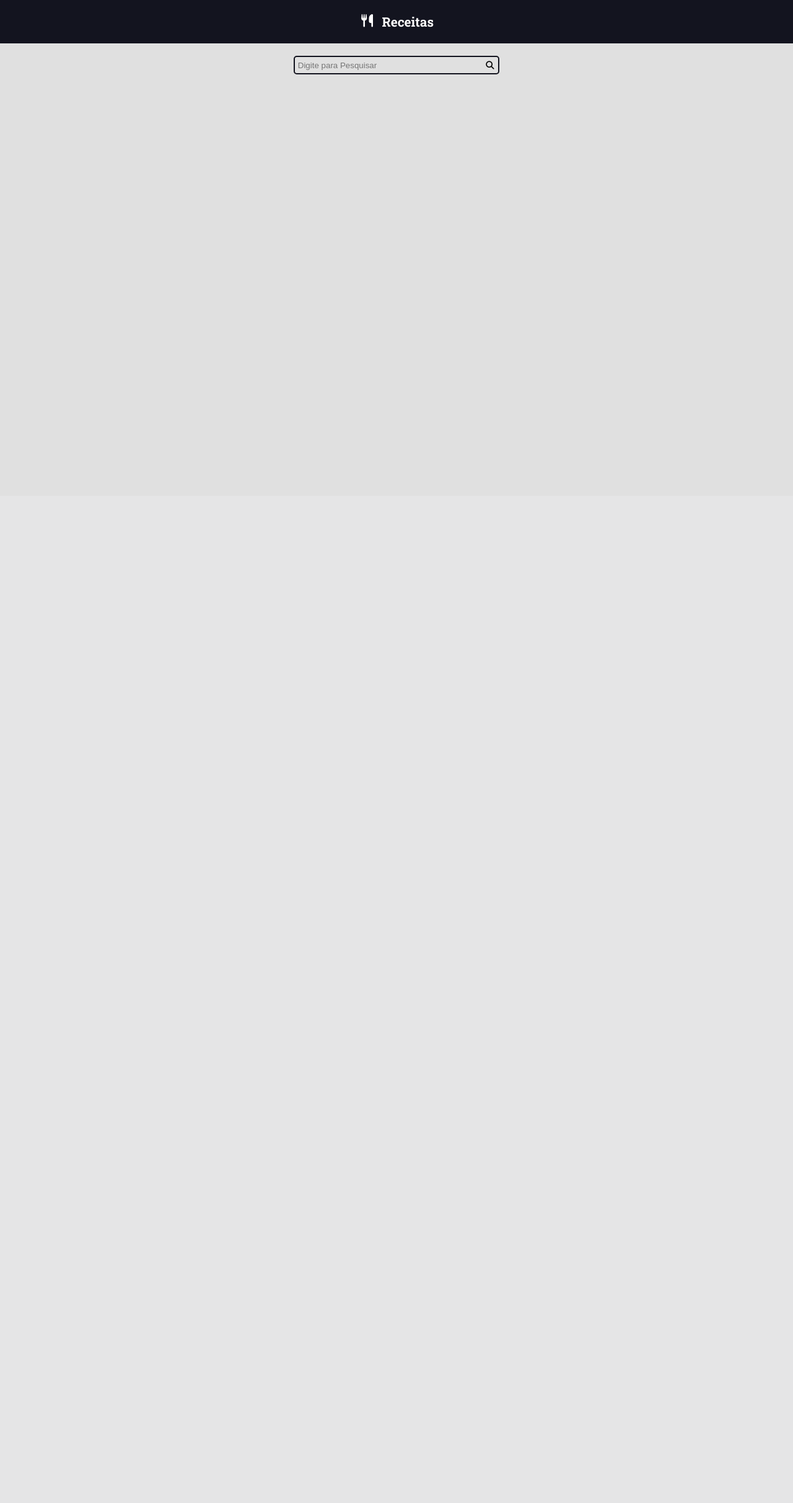
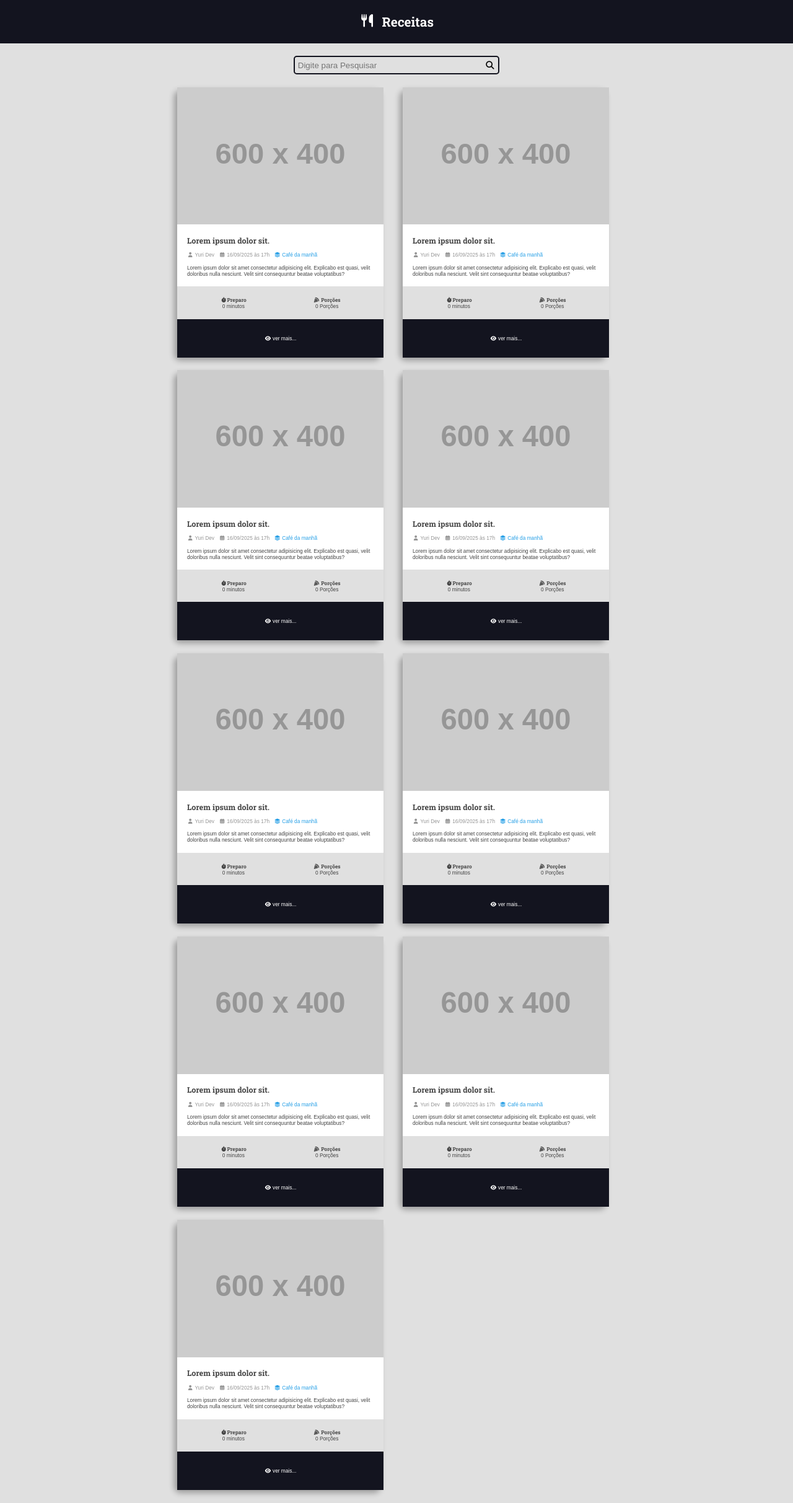
Before and after one commit to ftreitasyuri/recipes-website, a Django app: page / in a window 1280 px wide. Shown: the whole page at 62% size. Before the commit the page ends 120 px from the top, so only its background shows below. Run offline with Django 5.2, Linux system fonts and the light colour scheme; grey boxes labelled with a size stand in for pictures from a placeholder-image service; some libraries are stand-ins or nearby versions.

Commit message:
Feature/ uploading layout of card finished with button and style css

```diff
--- a/recipes/static/css/style.css
+++ b/recipes/static/css/style.css
@@ -44,6 +44,7 @@
     --spacing-gutter-large: 4rem;
 }
 
+
 * {
     padding: 0;
     margin: 0;
@@ -58,6 +59,7 @@ body {
     font-size: 1.6rem;
     font-family: var(--font-primary);
     background: var(--color-gray-1);
+    color: var(--color-dark-text);
 }
 
 h1,
@@ -148,6 +150,7 @@ h6 {
 .main-content{
     /* background: blue; */
     padding-top: 0;
+
 }
 
 .main-content-list{
@@ -156,5 +159,114 @@ h6 {
     gap: var(--spacing-gutter-large);
 }
 
+/* RECIPE CARD */
+.recipe{
+    background: var(--color-white);
+    box-shadow: -5px 5px 10px rgb(0, 0, 0, .3);
+    transform: scale(1);
+    transition: all 300ms ease-in-out;
+    border-radius: 10px;
+}
+.recipe img {
+    max-width: 100%;
+    background: var(--color-white);
+
+}
+
+
+.recipe-list-item{
+    max-width: 64rem;
+}
+
+.recipe-list-item:hover{
+    transform: scale(1.01);
+    box-shadow: -8px 5px 18px rgb(0, 0, 0, .3);
+
+}
+
+.recipe-title-container{
+    padding: var(--spacing-gutter-medium);
+    /* padding-bottom: calc(var(--spacing-gutter-medium) / 2); */
+    padding-bottom: 2rem;
+}
+/* END RECIPE CARD */
+
+/* AUTHOR DATA */
+.recipe-author{
+    padding: 0 var(--spacing-gutter-medium);
+
+    /* background-color: red; */
+}
+
+.recipe-author a{
+    color: var(--color-primary);
+    transition: all 300ms ease-in-out;
+    text-decoration: none;
+
+}
+
+.recipe-author a :hover{
+    color: var(--color-primary-dark);
+}
+
+.recipe-content{
+    padding: var(--spacing-gutter-medium);
+    padding-top: 2rem;
+
+
+}
+
+.recipe-author-item{
+    color: var(--color-gray-4);
+    margin-right: 1rem;
+}
+/* END AUTHOR DATA */
+
+/* RECIPE GOAL AND SERVINGS */
+
+.recipe-goal-container{
+    display: flex;
+    flex-flow: row nowrap;
+    padding: var(--spacing-gutter-medium);
+    background: var(--color-gray-1);
+    /* justify-content: center;
+    align-items: center; */
+}
+
+.recipe-goal{
+    display: flex;
+    flex-flow: column nowrap;
+    flex-shrink: 1;
+    flex-grow: 1;
+    text-align: center;
+}
+
+.recipe-preparation{}
+
+.recipe-goal-title{
+    font-size: 1.6rem;
+}
+.recipe-goal-text{}
+
+.recipe-servings{
+
+}
+/* END RECIPE GOAL AND SERVINGS */
+
+/* RECIPE FOOTER */
+.recipe-footer a {
+            background: var(--color-primary-dark);
+            display: block;
+            color: var(--color-white);
+            text-decoration: none;
+            text-align: center;
+            padding: 5rem var(--spacing-gutter-medium);
+            transition: all 300ms ease-in-out;
+        }
+
+.recipe-footer a:hover {
+    filter: brightness(2);
+}
+/* END RECIPE FOOTER */
 
 /* END MAIN CONTENT */
--- a/recipes/templates/recipes/pages/home.html
+++ b/recipes/templates/recipes/pages/home.html
@@ -10,10 +10,79 @@
 
     <!-- Main content container -->
     <main class="main-content-container">
-        <div class="main-content main-content-list container">
 
 
+
+
+        <div class="main-content main-content-list container">
+            {% for i in qtd %}
+            <div class="recipe recipe-list-item">
+                <!-- Card Header -->
+                <div class="recipe-cover">
+                    <img src="https://placehold.co/600x400/orange/white" alt="">
+                </div>
+                <div class="recipe-title-container">
+                    <h2 class="recipe-title">Lorem ipsum dolor sit.</h2>
+                </div>
+
+                <!-- Author Data -->
+                <div class="recipe-author">
+                    <span class="recipe-author-item">
+                        <i class="fas fa-user"></i>
+                        Yuri Dev
+                    </span>
+                    <span class="recipe-author-item">
+                        <i class="fas fa-calendar-alt"></i>
+                        16/09/2025 às 17h
+                    </span>
+                    <span class="recipe-author-item">
+                        <a href="#">
+                            <i class="fas fa-layer-group"></i>
+                            <span>Café da manhã</span>
+                        </a>
+                    </span>
+
+                </div>
+                <!-- Recipe Description -->
+                <div class="recipe-content">
+                    <p>Lorem ipsum dolor sit amet consectetur adipisicing elit. Explicabo est quasi, velit doloribus
+                        nulla nesciunt. Velit sint consequuntur beatae voluptatibus?</p>
+                </div>
+
+                <!-- Goal and  servings -->
+                <div class="recipe-goal-container">
+                    <div class="recipe-goal recipe-preparation">
+                        <h3 class="recipe-goal-title">
+                            <i class="fas fa-stopwatch"></i>Preparo
+                        </h3>
+                        <div class="recipe-goal-text">
+                            0 minutos
+                        </div>
+                    </div>
+                    <div class="recipe-goal recipe-servings">
+                        <h3 class="recipe-goal-title">
+                            <i class="fas fa-pizza-slice"></i>
+                            Porções
+                        </h3>
+                        <div class="recipe-goal-text">
+                            0 Porções
+                        </div>
+
+                    </div>
+                </div>
+                <!-- Button area -->
+
+                <footer class="recipe-footer">
+                    <a href="#" class="recipe-read-more button button-dark button-full-width">
+                        <i class="fas fa-eye"></i>
+                        <span>ver mais...</span>
+                    </a>
+                </footer>
+            </div>
+
+            {% endfor %}
         </div>
+
 
     </main>
 
--- a/recipes/views.py
+++ b/recipes/views.py
@@ -6,6 +6,8 @@ from django.http import HttpResponse
 #     return HttpResponse('HOME 1')
 
 def home(request):
+    numero = [1, 2, 3, 4, 5, 6, 7, 8, 9]
     return render(request, 'recipes/pages/home.html', context={
-        'name': 'Yuri Dev'
+        'name': 'Yuri Dev',
+        'qtd': numero
     })
```
